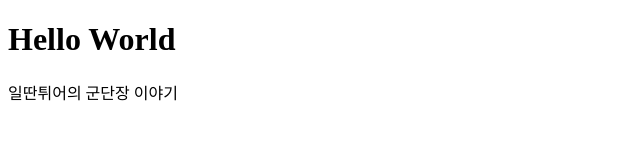
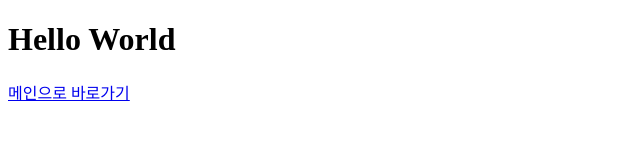
Before and after one commit to vulture82/vulture82.github.io, a plain HTML site: page index.html in a window 1280 px wide. Shown: the whole page, without its empty margins (0-640 px from the left). Drawn offline with Linux system fonts and the light colour scheme.

Commit message:
Update index.html

```diff
--- a/index.html
+++ b/index.html
@@ -2,6 +2,6 @@
 <html>
 <body>
 <h1>Hello World</h1>
-<p>일딴튀어의 군단장 이야기</p>
+<a href="test.html">메인으로 바로가기</a>
 </body>
 </html>
```
